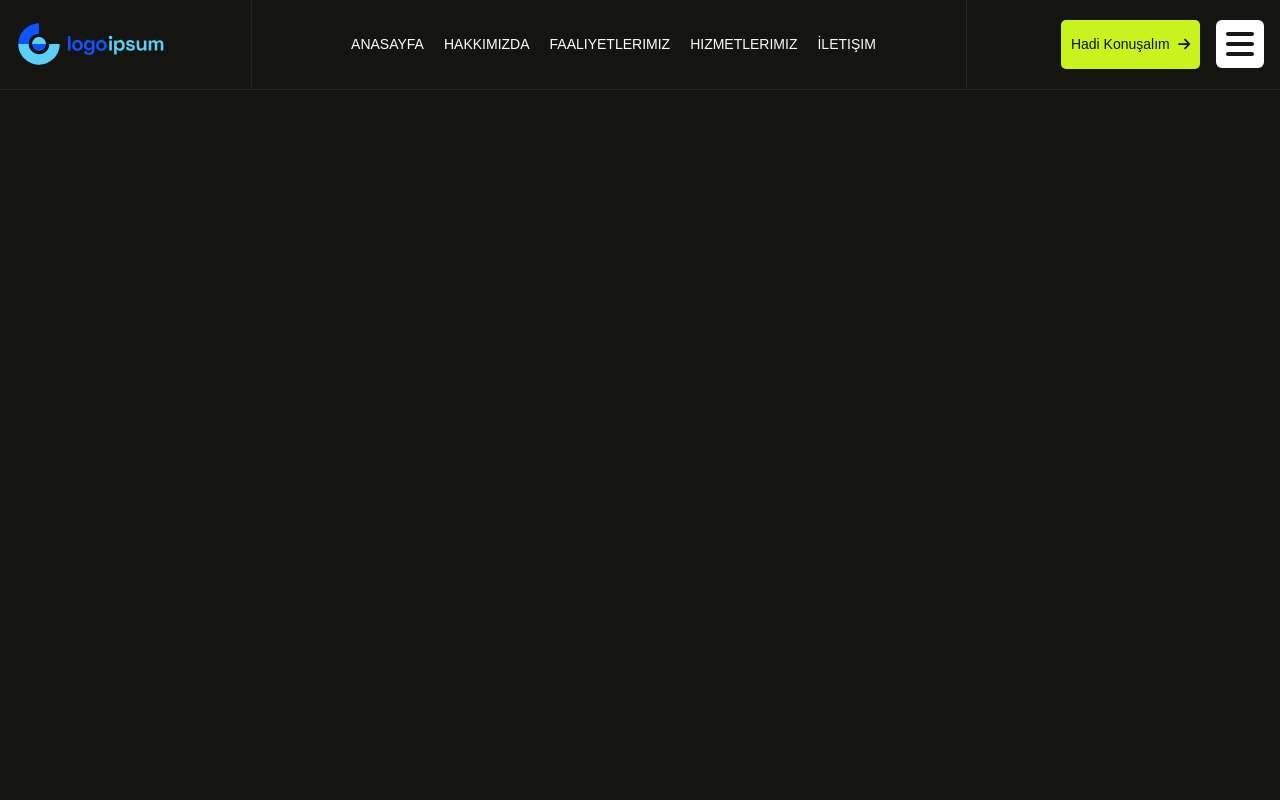
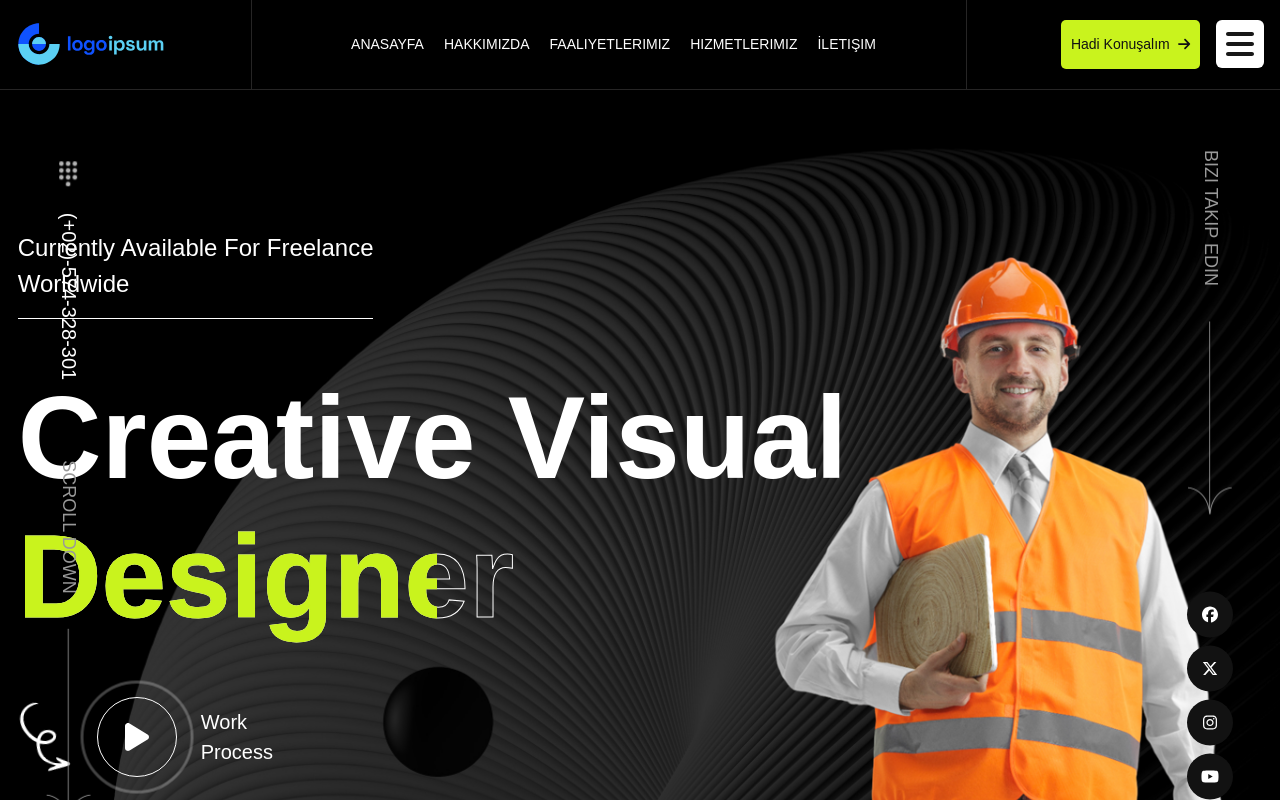
Before and after one commit to jsSpeedy/construction-molder, a Next.js app: page / in a window 1280 px wide. Shown: the top 800 px of the page. Built offline with nearby package versions, Linux system fonts and the light colour scheme.

Commit message:
Home içerisine Header yerine BannerSection atandı.

```diff
--- a/src/app/page.js
+++ b/src/app/page.js
@@ -1,10 +1,11 @@
+import BannerSection from "@/components/BannerSection";
 import Header from "../components/Header";
 import Image from "next/image";
 
 export default function Home() {
   return (
     <main>
-      <Header />
+      <BannerSection />
     </main>
   );
 }
```
